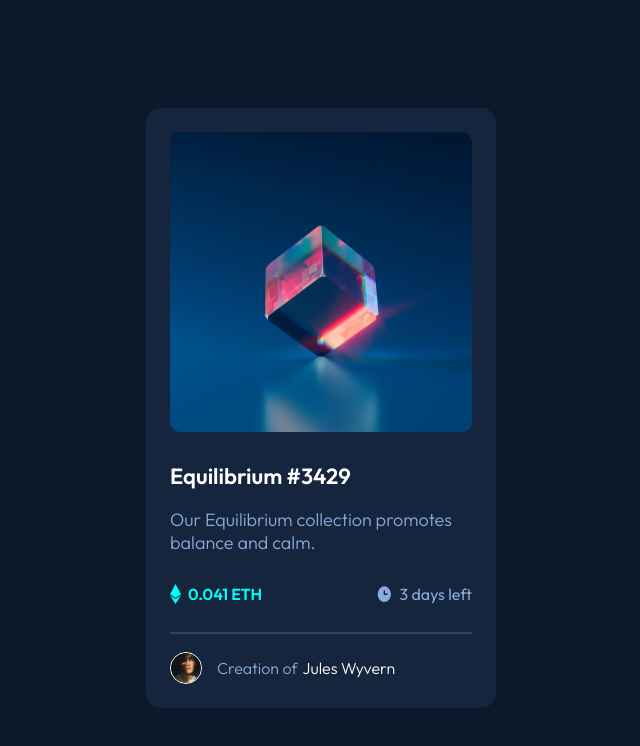
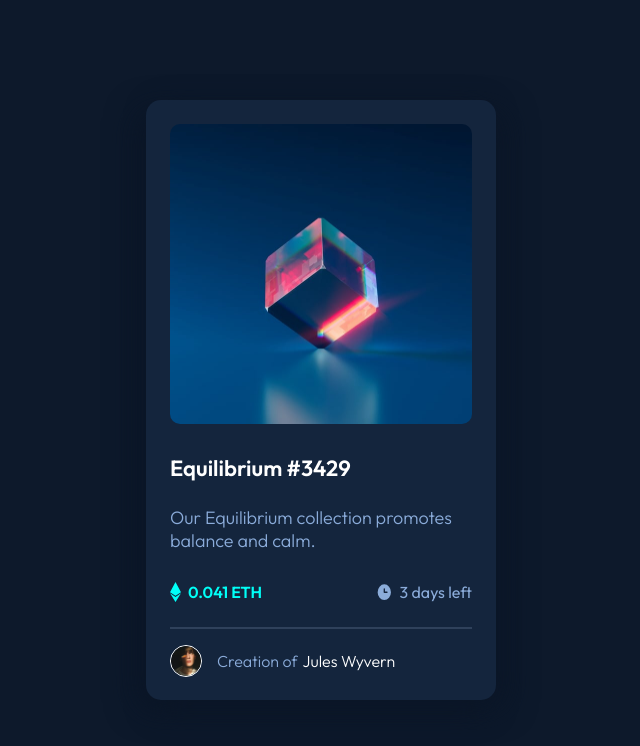
Before and after one commit to Benotmani-A/NFT-preview-card-component, a plain HTML site: page index.html in a window 1280 px wide. Shown: the whole page, without its empty margins (319-959 px from the left). Drawn offline with Linux system fonts and the light colour scheme.

Commit message:
Update styles.css

```diff
--- a/styles.css
+++ b/styles.css
@@ -12,6 +12,7 @@
 * {
   box-sizing: border-box;
   font-family: 'Outfit', sans-serif;
+  margin: 0;
 }
 
 body {
@@ -24,12 +25,14 @@ body {
 }
 /* Sizing the container*/
 .nft-card {
+  margin-top: 0;
   width: 21.875rem;
   height: 37.5rem;
   display: flex;
   flex-wrap: wrap;
   background-color: var(--dark-blue);
   border-radius: 15px;
+  box-shadow: 10px 10px 30px rgb(11, 22, 39), -10px 10px 30px rgb(11, 22, 39);
 }
 
 .wrapper {
@@ -81,15 +84,14 @@ h1 {
   font-size: 22px;
   color: white;
   font-weight: 600;
-  padding: 0;
   margin-top: 1.87rem;
-  margin-bottom: 0;
+
 }
 
 .p1 {
   font-size: 18px;
   font-weight: 300;
-  margin-bottom: 0;
+  margin-top: 24px;
 }
 /* Styling nft-info and date*/
 .crypto-info {
@@ -97,7 +99,7 @@ h1 {
   flex-wrap: wrap;
   justify-content: space-between;
   align-items: center;
-  margin: 30px 0 20px 0;
+  margin: 30px 0 25px 0;
 }
 
 .amount {
@@ -119,6 +121,7 @@ hr {
 }
 /* Styling creators info */
 .acount-info {
+  margin-top: 1rem;
   display: flex;
   flex-wrap: wrap;
   justify-content: flex-start;
```
